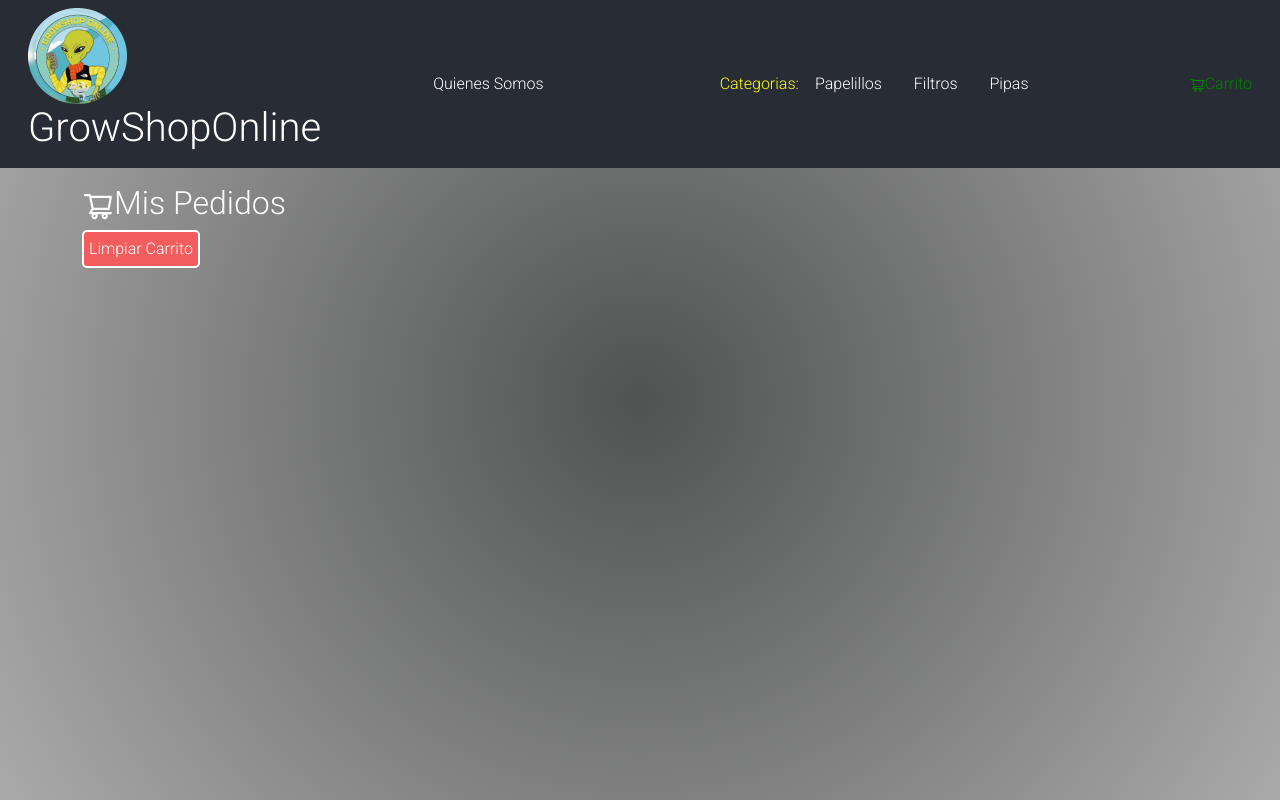
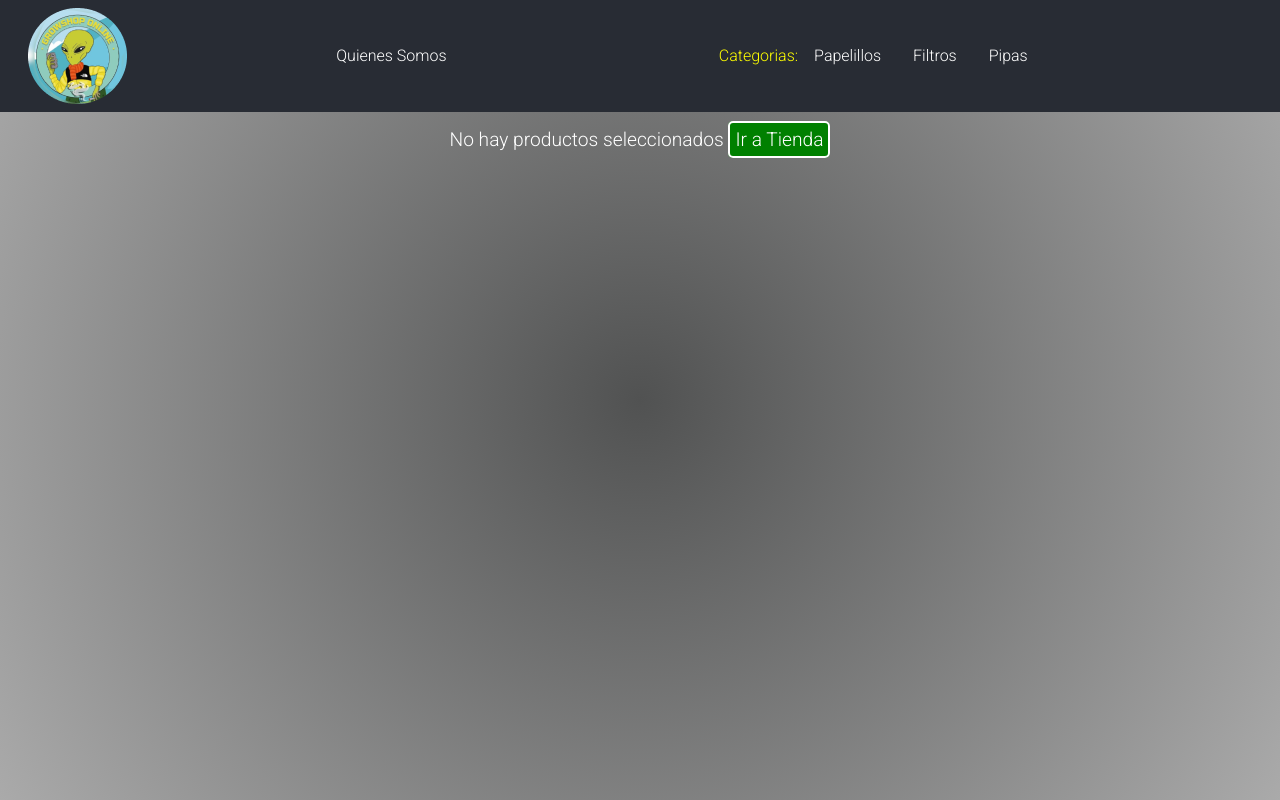
Before and after one commit to Rodrigomdiaz92/GrowShopOnline_React_Diaz, a React (Create React App) app: page /carrito in a window 1280 px wide. Built offline with nearby package versions, Linux system fonts and the light colour scheme.

Commit message:
Clase 11 tecnicas de rendering - desafio Cart view - Terminado

```diff
--- a/src/components/contexto/CartContext.js
+++ b/src/components/contexto/CartContext.js
@@ -1,4 +1,3 @@
-import { faListAlt } from "@fortawesome/free-solid-svg-icons";
 import { createContext, useState } from "react";
 
 export const contexto = createContext();
@@ -6,39 +5,56 @@ const { Provider } = contexto;
 
 const CartContext = ({ children }) => {
   const [carrito, setCarrito] = useState([]);
-  //const [total, setTotal] = useState(0);
+  const [total, setTotal] = useState(0);
+  const [cantidad, setCantidad] = useState(0);
+  const [cargando, setCargando] = useState(true);
 
   //Add
   const addItem = (producto, count) => {
     let cartProductos = { producto, count };
+    let carritoAuxiliar = [];
 
-    let carritoAuxiliar = [];
     if (isInCart(producto)) {
       console.log(cartProductos);
       console.log(carrito);
       cartProductos = carrito.find((item) => item.producto.id === producto.id);
       cartProductos.count = cartProductos.count + count;
       carritoAuxiliar = [...carrito];
+      setTotal(total + cartProductos.producto.precio * count);
+      setCantidad(cantidad + count);
     } else {
       console.log("no estaba");
       carritoAuxiliar = [cartProductos, ...carrito];
+      setTotal(total + cartProductos.producto.precio * cartProductos.count);
+      setCantidad(cantidad + cartProductos.count);
     }
     console.log(carritoAuxiliar);
     setCarrito(carritoAuxiliar);
+    setCargando(false);
+
+    console.log(total);
   };
 
   //Remove
-  const removeItem = (producto) => {
+  const removeItem = (producto, count) => {
     if (isInCart(producto)) {
       const carritoAuxiliar = carrito.filter(
         (item) => item.producto.id !== producto.id
       );
+      setTotal(total - producto.precio * count);
+      setCantidad(cantidad - count);
       setCarrito(carritoAuxiliar);
     }
+    /*  if (carrito.length == 0) {
+      setCargando(true);
+    } */
   };
   //Clear
   const clear = () => {
     setCarrito([]);
+    setTotal(0);
+    setCantidad(0);
+    setCargando(true);
   };
   //isinCart
   const isInCart = (producto) => {
@@ -52,7 +68,9 @@ const CartContext = ({ children }) => {
   };
 
   return (
-    <Provider value={{ addItem, removeItem, clear, carrito }}>
+    <Provider
+      value={{ addItem, removeItem, clear, carrito, total, cantidad, cargando }}
+    >
       {children}
     </Provider>
   );
--- a/src/components/header/NavBar.js
+++ b/src/components/header/NavBar.js
@@ -2,14 +2,18 @@ import { Container } from "react-bootstrap";
 import { NavLink } from "react-router-dom";
 import CartWidget from "./CartWidget";
 import { AiOutlineShoppingCart } from "react-icons/ai";
+import { useContext } from "react";
+import { contexto } from "../contexto/CartContext";
 
 function NavBar() {
+  const { cantidad, cargando } = useContext(contexto);
+
   return (
     <Container className="navbar" fluid>
       <div className="navbar-presentacion">
         <NavLink to="/">
           <CartWidget />
-          <h1>GrowShopOnline</h1>
+          {/* <h1>GrowShopOnline</h1> */}
         </NavLink>
       </div>
       <div className="navbar-menu">
@@ -22,10 +26,14 @@ function NavBar() {
         <NavLink to="/categoria/Pipa">Pipas</NavLink>
       </div>
       <div className="carrito">
-        <NavLink to="/carrito">
-          <AiOutlineShoppingCart />
-          Carrito
-        </NavLink>
+        {cargando ? (
+          " "
+        ) : (
+          <NavLink to="/carrito">
+            <AiOutlineShoppingCart />
+            Carrito <span className="red">{cantidad}</span>
+          </NavLink>
+        )}
       </div>
     </Container>
   );
--- a/src/components/main/Carrito.js
+++ b/src/components/main/Carrito.js
@@ -2,46 +2,24 @@ import { Container } from "react-bootstrap";
 import { AiOutlineShoppingCart } from "react-icons/ai";
 import { useContext } from "react";
 import { contexto } from "../contexto/CartContext";
+import CartDetail from "./CartDetail";
+import { NavLink } from "react-router-dom";
 
 export const Carrito = () => {
-  const { clear, carrito, removeItem } = useContext(contexto);
-  console.log(carrito);
+  const { cargando } = useContext(contexto);
 
   return (
-    <Container>
-      <div className="titulo-cart">
-        <h2>
-          {" "}
-          <AiOutlineShoppingCart />
-          Mis Pedidos
-        </h2>{" "}
-        <button onClick={clear} className="contador-boton-borrar">
-          Limpiar Carrito
-        </button>
-      </div>
-      {carrito.map((item) => (
-        <div className="producto-carrito">
-          <p>{item.count}X</p>
-          <img
-            className="img-carrito"
-            src={item.producto.imagen}
-            alt={item.producto.nombre}
-          />
-          <p>
-            {item.producto.nombre} {item.producto.categoria}
-          </p>
-          <p>Precio por unidad: $ {item.producto.precio}</p>
-          <button
-            onClick={() => {
-              removeItem(item.producto);
-            }}
-            className="contador-boton-borrar"
-          >
-            {" "}
-            X{" "}
-          </button>
-        </div>
-      ))}
-    </Container>
+    <>
+      {cargando ? (
+        <h2 className="titulo-no-cart">
+          No hay productos seleccionados{" "}
+          <NavLink className="contador-boton-agregar" to="/">
+            Ir a Tienda
+          </NavLink>
+        </h2>
+      ) : (
+        <CartDetail />
+      )}
+    </>
   );
 };
--- /dev/null
+++ b/src/components/main/CartDetail.js
@@ -0,0 +1,55 @@
+import { Container } from "react-bootstrap";
+import { AiOutlineShoppingCart } from "react-icons/ai";
+import { useContext } from "react";
+import { contexto } from "../contexto/CartContext";
+
+const CartDetail = () => {
+  const { clear, carrito, removeItem, total } = useContext(contexto);
+  console.log(carrito);
+
+  return (
+    <>
+      <Container>
+        <div className="titulo-cart">
+          <h2>
+            {" "}
+            <AiOutlineShoppingCart />
+            Mis Pedidos
+          </h2>{" "}
+          <button onClick={clear} className="contador-boton-borrar">
+            Limpiar Carrito
+          </button>
+        </div>
+        {carrito.map((item) => (
+          <div className="producto-carrito">
+            <p>{item.count}X</p>
+            <img
+              className="img-carrito"
+              src={item.producto.imagen}
+              alt={item.producto.nombre}
+            />
+            <p>
+              {item.producto.nombre} {item.producto.categoria}
+            </p>
+            <p>Precio por unidad: $ {item.producto.precio}</p>
+            <button
+              onClick={() => {
+                removeItem(item.producto, item.count);
+              }}
+              className="contador-boton-borrar"
+            >
+              {" "}
+              X{" "}
+            </button>
+          </div>
+        ))}
+      </Container>
+      <Container>
+        {" "}
+        <h2>Total a Pagar: $ {total}</h2>{" "}
+      </Container>
+    </>
+  );
+};
+
+export default CartDetail;
--- a/src/components/main/ItemDetail.js
+++ b/src/components/main/ItemDetail.js
@@ -53,7 +53,7 @@ const ItemDetail = ({ producto, mensaje }) => {
             )}
             {elegido ? (
               <Link className="contador-boton-agregar" to="/carrito">
-                Ir al Carrito
+                Terminar mi compra
               </Link>
             ) : null}
           </div>
--- a/src/style.scss
+++ b/src/style.scss
@@ -181,6 +181,9 @@ main {
 
 .detalle-producto-imagen {
   margin: auto auto auto auto;
+  img {
+    border-radius: 5%;
+  }
 }
 .detalle-producto-info {
   grid-template-rows: 1fr 1fr 1fr 1fr 1fr;
@@ -210,3 +213,22 @@ main {
   border-radius: 30%;
   border: 1px solid yellow;
 }
+
+.titulo-no-cart {
+  font-size: 1.2rem;
+  text-align: center;
+}
+
+.red {
+  background: red;
+  border-radius: 0.8em;
+  -moz-border-radius: 0.8em;
+  -webkit-border-radius: 0.8em;
+  color: #ffffff;
+  display: inline-block;
+  font-weight: bold;
+  line-height: 1.6em;
+  margin-right: 15px;
+  text-align: center;
+  width: 1.6em;
+}
```
